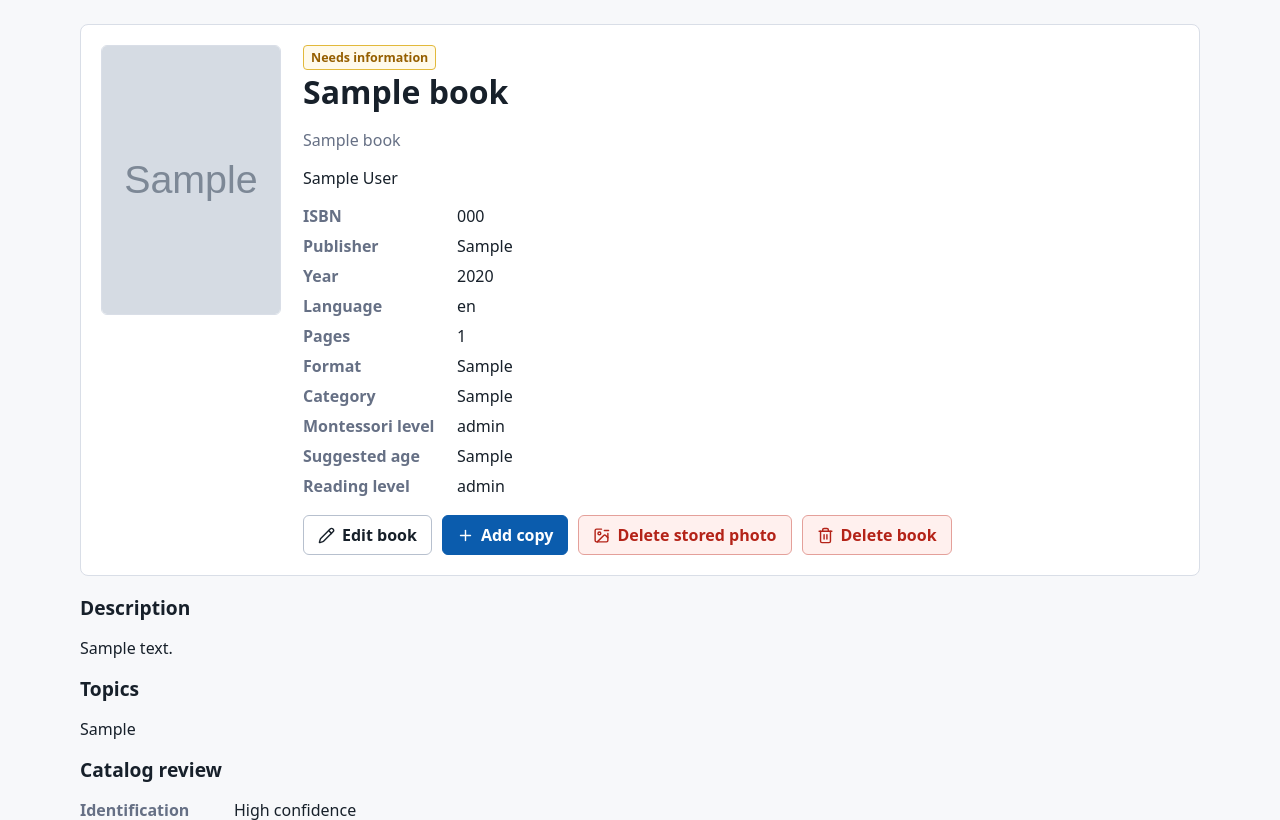
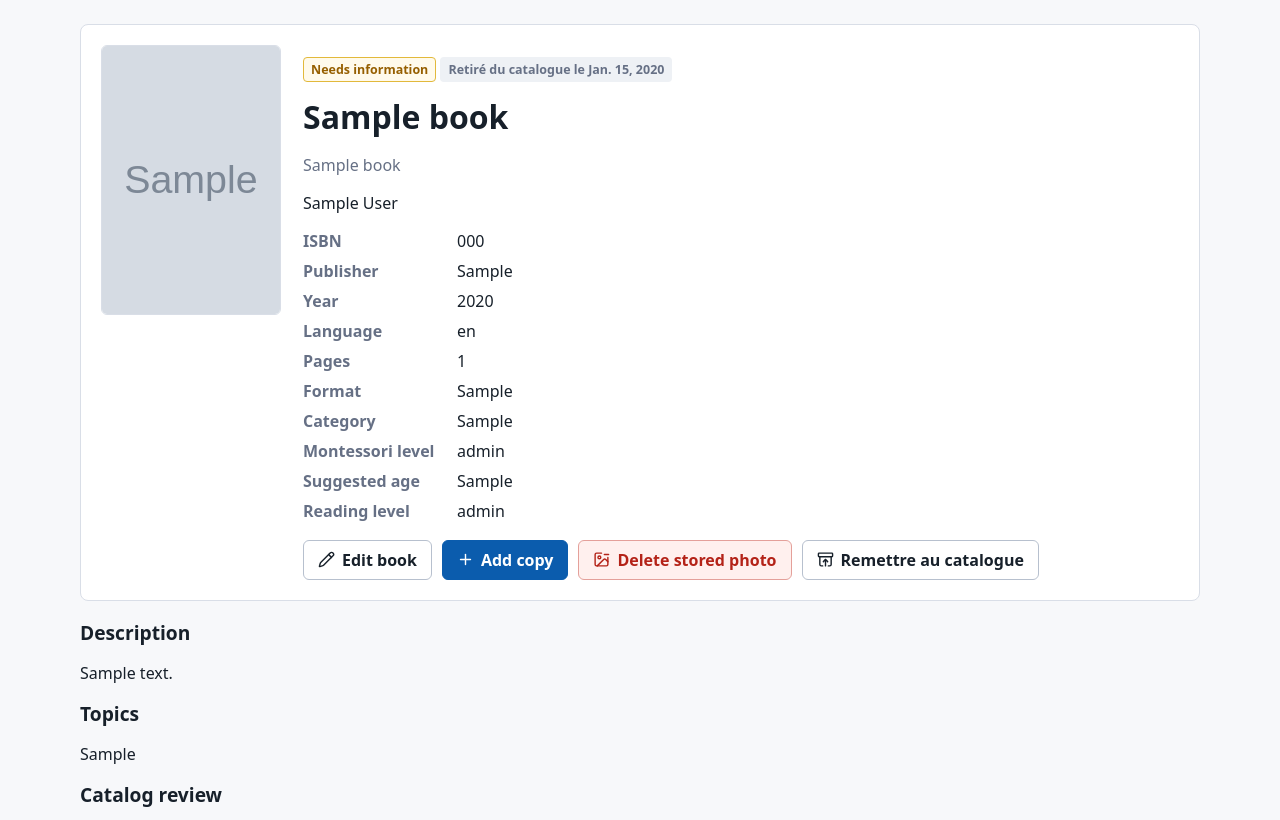
Before and after one commit to 10ps3udo10/biblio-ecole, a Django app: page /books/00000000-0000-0000-0000-000000000001/ in a window 1280 px wide. Shown: the part 64-884 px from the top of the page. Run offline with Django 5.2, Linux system fonts and the light colour scheme; a user stored in the database is signed in; data comes from the database, SQL or seed files in the repository; tables that the repository leaves empty hold one stand-in row (values such as "Sample post"); grey boxes marked "Sample" are stand-in pictures; parts of the project's set-up code (start-up, migrations or seed data) failed here and were passed over.

Commit message:
feat: retrait logique des livres et exemplaires
« Supprimer » devient « Retirer du catalogue » : date d'archivage,
statut archivé, historique des prêts conservé. Un exemplaire emprunté
affiche un avertissement et demande une confirmation ; il reste en
prêt et sera archivé à son retour. Liste des livres retirés et
remise au catalogue possible.

Co-Authored-By: Claude Opus 5.5 <noreply@anthropic.com>

```diff
--- a/library/models.py
+++ b/library/models.py
@@ -101,6 +101,8 @@ class Book(models.Model):
     review_notes = models.TextField(blank=True)
     bibliographic_source_url = models.URLField(blank=True)
     needs_information = models.BooleanField(default=False)
+    # Set when the book is removed from the catalogue; copies and loan history are kept.
+    archived_on = models.DateField(null=True, blank=True)
     cover_image = models.FileField(upload_to="covers/", blank=True)
     created_at = models.DateTimeField(auto_now_add=True)
     updated_at = models.DateTimeField(auto_now=True)
@@ -151,6 +153,8 @@ class Copy(models.Model):
     status = models.CharField(max_length=32, choices=Status.choices, default=Status.AVAILABLE)
     source_photo = models.CharField(max_length=255, blank=True)
     source_position = models.CharField(max_length=255, blank=True)
+    # Set when the copy is removed from the catalogue; a borrowed copy is archived on return.
+    archived_on = models.DateField(null=True, blank=True)
 
     class Meta:
         ordering = ["book__title", "copy_number"]
--- a/library/urls.py
+++ b/library/urls.py
@@ -20,6 +20,7 @@ urlpatterns = [
     path("books/<uuid:pk>/", views.book_detail, name="book_detail"),
     path("books/<uuid:pk>/edit/", views.book_edit, name="book_edit"),
     path("books/<uuid:pk>/delete/", views.delete_book, name="delete_book"),
+    path("books/<uuid:pk>/restore/", views.restore_book, name="restore_book"),
     path("books/<uuid:pk>/photo/delete/", views.delete_book_photo, name="delete_book_photo"),
     path("books/<uuid:book_pk>/copies/add/", views.add_copy, name="add_copy"),
     path("copies/<uuid:pk>/", views.copy_detail, name="copy_detail"),
--- a/library/views.py
+++ b/library/views.py
@@ -147,7 +147,7 @@ def _perform_circulation(copy, borrower, action, due_date=None):
         raise ValueError("This copy is checked out to a different borrower.")
     loan.return_date = timezone.localdate()
     loan.save(update_fields=["return_date"])
-    copy.status = Copy.Status.AVAILABLE
+    copy.status = Copy.Status.ARCHIVED if copy.archived_on else Copy.Status.AVAILABLE
     copy.save(update_fields=["status"])
     return f"Checked in {copy.book.title} from {borrower.full_name}."
 
@@ -231,9 +231,9 @@ def _circulation_context(form, **extra):
 @staff_member_required(login_url="staff_login")
 def dashboard(request):
     active_loans = Loan.objects.filter(return_date__isnull=True)
-    total_copies = Copy.objects.count()
+    total_copies = Copy.objects.exclude(status=Copy.Status.ARCHIVED).count()
     available_copies = Copy.objects.filter(status=Copy.Status.AVAILABLE).count()
-    unavailable_copies = Copy.objects.filter(status__in=[Copy.Status.DAMAGED, Copy.Status.ARCHIVED]).count()
+    unavailable_copies = Copy.objects.filter(status=Copy.Status.DAMAGED).count()
     today = timezone.localdate()
     circulation_days = []
     for days_ago in range(6, -1, -1):
@@ -249,7 +249,7 @@ def dashboard(request):
         [item["checkouts"] for item in circulation_days] + [item["returns"] for item in circulation_days] + [1]
     )
     context = {
-        "total_books": Book.objects.count(),
+        "total_books": Book.objects.filter(archived_on__isnull=True).count(),
         "total_copies": total_copies,
         "available_copies": available_copies,
         "unavailable_copies": unavailable_copies,
@@ -328,7 +328,8 @@ def book_list(request):
         sort = "title"
     if direction not in {"asc", "desc"}:
         direction = "asc"
-    books = Book.objects.annotate(
+    show_archived = request.GET.get("archived") == "1"
+    books = Book.objects.filter(archived_on__isnull=not show_archived).annotate(
         copy_count=Count("copies"),
         available_count=Count("copies", filter=Q(copies__status=Copy.Status.AVAILABLE)),
     )
@@ -376,7 +377,7 @@ def book_list(request):
     return render(
         request,
         "library/book_list.html",
-        {"books": books, "query": query, "sort": sort, "direction": direction, "sort_headers": sort_headers},
+        {"books": books, "query": query, "sort": sort, "direction": direction, "sort_headers": sort_headers, "show_archived": show_archived},
     )
 
 
@@ -475,19 +476,50 @@ def book_detail(request, pk):
     )
 
 
+def _archive_copy(copy, today):
+    """Remove a copy from the catalogue; a borrowed copy stays on loan and is archived when returned."""
+    copy.archived_on = copy.archived_on or today
+    if not copy.loans.filter(return_date__isnull=True).exists():
+        copy.status = Copy.Status.ARCHIVED
+    copy.save(update_fields=["archived_on", "status"])
+
+
+def _confirm_removal(request, target, active_loans):
+    return render(request, "library/remove_confirm.html", {"target": target, "active_loans": active_loans})
+
+
 @staff_member_required(login_url="staff_login")
 @require_POST
 def delete_book(request, pk):
-    book = get_object_or_404(Book, pk=pk)
-    loans = Loan.objects.filter(copy__book=book)
-    if loans.filter(return_date__isnull=True).exists():
-        messages.error(request, "This book cannot be deleted while a copy is checked out.")
-        return redirect(book)
-    title = book.title
-    loans.delete()
-    book.delete()
-    messages.success(request, f"Deleted {title}, its copies, and its loan history.")
-    return redirect("book_list")
+    """Retire un livre du catalogue sans rien effacer ; un livre emprunté demande une confirmation."""
+    with transaction.atomic():
+        book = get_object_or_404(Book.objects.select_for_update(), pk=pk)
+        active_loans = Loan.objects.filter(copy__book=book, return_date__isnull=True).select_related("copy", "borrower")
+        if active_loans.exists() and request.POST.get("confirm_borrowed") != "1":
+            return _confirm_removal(request, book, active_loans)
+        today = timezone.localdate()
+        book.archived_on = today
+        book.save(update_fields=["archived_on"])
+        for copy in book.copies.select_for_update():
+            _archive_copy(copy, today)
+    messages.success(request, f"« {book.title} » est retiré du catalogue. Son historique d'emprunts est conservé.")
+    return redirect(book)
+
+
+@staff_member_required(login_url="staff_login")
+@require_POST
+def restore_book(request, pk):
+    with transaction.atomic():
+        book = get_object_or_404(Book.objects.select_for_update(), pk=pk)
+        book.archived_on = None
+        book.save(update_fields=["archived_on"])
+        for copy in book.copies.select_for_update().filter(archived_on__isnull=False):
+            copy.archived_on = None
+            if copy.status == Copy.Status.ARCHIVED:
+                copy.status = Copy.Status.AVAILABLE
+            copy.save(update_fields=["archived_on", "status"])
+    messages.success(request, f"« {book.title} » est de retour dans le catalogue.")
+    return redirect(book)
 
 
 @staff_member_required(login_url="staff_login")
@@ -737,20 +769,15 @@ def correct_loan_borrower(request, pk):
 @staff_member_required(login_url="staff_login")
 @require_POST
 def delete_copy(request, pk):
+    """Retire un exemplaire du catalogue sans effacer son historique."""
     with transaction.atomic():
         copy = get_object_or_404(Copy.objects.select_for_update().select_related("book"), pk=pk)
-        book = Book.objects.select_for_update().get(pk=copy.book_id)
-        if copy.loans.filter(return_date__isnull=True).exists():
-            messages.error(request, "This copy cannot be deleted while it is checked out.")
-            return redirect(copy)
-        if Copy.objects.filter(book=book).count() <= 1:
-            messages.error(request, "The last copy cannot be deleted separately. Delete the book instead.")
-            return redirect(copy)
-        copy_number = copy.copy_number
-        copy.loans.all().delete()
-        copy.delete()
-    messages.success(request, f"Deleted copy #{copy_number} of {book.title} and its loan history.")
-    return redirect(book)
+        active_loans = copy.loans.filter(return_date__isnull=True).select_related("copy", "borrower")
+        if active_loans.exists() and request.POST.get("confirm_borrowed") != "1":
+            return _confirm_removal(request, copy, active_loans)
+        _archive_copy(copy, timezone.localdate())
+    messages.success(request, f"L'exemplaire n°{copy.copy_number} de « {copy.book.title} » est retiré. Son historique est conservé.")
+    return redirect(copy.book)
 
 
 @staff_member_required(login_url="staff_login")
--- a/templates/library/book_detail.html
+++ b/templates/library/book_detail.html
@@ -5,17 +5,18 @@
   <div>{% if book.cover_image %}<img class="cover" src="{{ book.cover_image.url }}" alt="">{% else %}<div class="cover placeholder">No cover</div>{% endif %}</div>
   <div>
     <span class="catalog-status {% if book.needs_information %}incomplete{% else %}complete{% endif %}">{% if book.needs_information %}Needs information{% else %}Complete{% endif %}</span>
+    {% if book.archived_on %}<p class="status-badge inactive">Retiré du catalogue le {{ book.archived_on }}</p>{% endif %}
     <h1>{{ book.title }}</h1>
     {% if book.subtitle %}<p class="muted">{{ book.subtitle }}</p>{% endif %}
     <p>{{ book.authors }}</p>
     <dl class="meta"><dt>ISBN</dt><dd>{{ book.isbn13|default:book.isbn10|default:"Not set" }}</dd><dt>Publisher</dt><dd>{{ book.publisher|default:"Not set" }}</dd><dt>Year</dt><dd>{{ book.publication_year|default:"Not set" }}</dd><dt>Language</dt><dd>{{ book.language|default:"Not set" }}</dd>{% if book.page_count %}<dt>Pages</dt><dd>{{ book.page_count }}</dd>{% endif %}{% if book.format %}<dt>Format</dt><dd>{{ book.format }}</dd>{% endif %}{% if book.category %}<dt>Category</dt><dd>{{ book.category }}</dd>{% endif %}{% if book.montessori_levels %}<dt>Montessori level</dt><dd>{{ book.montessori_levels }}</dd>{% endif %}{% if book.suggested_age_range %}<dt>Suggested age</dt><dd>{{ book.suggested_age_range }}</dd>{% endif %}{% if book.suggested_reading_level %}<dt>Reading level</dt><dd>{{ book.suggested_reading_level }}</dd>{% endif %}</dl>
-    <div class="actions"><a class="button" href="{% url 'book_edit' book.pk %}"><i data-lucide="pencil" aria-hidden="true"></i>Edit book</a><a class="button primary" href="{% url 'add_copy' book.pk %}"><i data-lucide="plus" aria-hidden="true"></i>Add copy</a>{% if book.cover_image %}<form method="post" action="{% url 'delete_book_photo' book.pk %}">{% csrf_token %}<button class="button danger" onclick="return confirm('Delete this stored photo?')"><i data-lucide="image-minus" aria-hidden="true"></i>Delete stored photo</button></form>{% endif %}{% if not has_active_loans %}<form method="post" action="{% url 'delete_book' book.pk %}">{% csrf_token %}<button class="button danger" onclick="return confirm('Delete this book, all copies, and loan history?')"><i data-lucide="trash-2" aria-hidden="true"></i>Delete book</button></form>{% endif %}</div>
+    <div class="actions"><a class="button" href="{% url 'book_edit' book.pk %}"><i data-lucide="pencil" aria-hidden="true"></i>Edit book</a><a class="button primary" href="{% url 'add_copy' book.pk %}"><i data-lucide="plus" aria-hidden="true"></i>Add copy</a>{% if book.cover_image %}<form method="post" action="{% url 'delete_book_photo' book.pk %}">{% csrf_token %}<button class="button danger" onclick="return confirm('Delete this stored photo?')"><i data-lucide="image-minus" aria-hidden="true"></i>Delete stored photo</button></form>{% endif %}{% if book.archived_on %}<form method="post" action="{% url 'restore_book' book.pk %}">{% csrf_token %}<button class="button"><i data-lucide="archive-restore" aria-hidden="true"></i>Remettre au catalogue</button></form>{% else %}<form method="post" action="{% url 'delete_book' book.pk %}">{% csrf_token %}<button class="button danger" onclick="return confirm('Retirer ce livre du catalogue ? Son historique d\'emprunts sera conservé.')"><i data-lucide="archive" aria-hidden="true"></i>Retirer du catalogue</button></form>{% endif %}</div>
     {% if has_active_loans %}<p class="muted">Return all checked-out copies before deleting this book.</p>{% endif %}
   </div>
 </section>
 {% if book.description %}<section><h2>Description</h2><p>{{ book.description }}</p></section>{% endif %}
 {% if book.topics %}<section><h2>Topics</h2><p>{{ book.topics }}</p></section>{% endif %}
 {% if book.review_notes or book.identification_confidence or book.bibliographic_source_url %}<section><h2>Catalog review</h2><dl class="meta">{% if book.identification_confidence %}<dt>Identification</dt><dd>{{ book.get_identification_confidence_display }} confidence</dd>{% endif %}{% if book.review_notes %}<dt>Review notes</dt><dd>{{ book.review_notes }}</dd>{% endif %}{% if book.bibliographic_source_url %}<dt>Source</dt><dd><a href="{{ book.bibliographic_source_url }}" target="_blank" rel="noreferrer">Open bibliographic source</a></dd>{% endif %}</dl></section>{% endif %}
-<section><h2>Copies</h2><div class="table-wrap"><table><thead><tr>{% for header in sort_headers %}<th scope="col"{% if header.active %} aria-sort="{% if header.direction == 'asc' %}ascending{% else %}descending{% endif %}"{% endif %}><a class="sort-link{% if header.active %} active{% endif %}" href="?sort={{ header.key }}&amp;direction={{ header.next_direction }}">{{ header.label }}{% if header.active %}<span aria-hidden="true">{% if header.direction == "asc" %}&uarr;{% else %}&darr;{% endif %}</span>{% endif %}</a></th>{% endfor %}<th scope="col"><span class="visually-hidden">Actions</span></th></tr></thead><tbody>{% for copy in copies %}<tr><td><a href="{{ copy.get_absolute_url }}">#{{ copy.copy_number }}</a></td><td>{{ copy.get_status_display }}</td><td>{{ copy.shelf_location }}</td><td>{{ copy.get_condition_display }}</td><td><div class="table-actions"><a href="{% url 'label' 'copy' copy.pk %}"><i data-lucide="printer" aria-hidden="true"></i>Print QR</a>{% if has_multiple_copies and not copy.has_active_loan %}<form method="post" action="{% url 'delete_copy' copy.pk %}">{% csrf_token %}<button class="link-danger" onclick="return confirm('Delete only copy #{{ copy.copy_number }} and its loan history?')"><i data-lucide="trash-2" aria-hidden="true"></i>Delete copy</button></form>{% endif %}</div></td></tr>{% empty %}<tr><td colspan="5">No copies.</td></tr>{% endfor %}</tbody></table></div></section>
+<section><h2>Copies</h2><div class="table-wrap"><table><thead><tr>{% for header in sort_headers %}<th scope="col"{% if header.active %} aria-sort="{% if header.direction == 'asc' %}ascending{% else %}descending{% endif %}"{% endif %}><a class="sort-link{% if header.active %} active{% endif %}" href="?sort={{ header.key }}&amp;direction={{ header.next_direction }}">{{ header.label }}{% if header.active %}<span aria-hidden="true">{% if header.direction == "asc" %}&uarr;{% else %}&darr;{% endif %}</span>{% endif %}</a></th>{% endfor %}<th scope="col"><span class="visually-hidden">Actions</span></th></tr></thead><tbody>{% for copy in copies %}<tr><td><a href="{{ copy.get_absolute_url }}">#{{ copy.copy_number }}</a></td><td>{{ copy.get_status_display }}</td><td>{{ copy.shelf_location }}</td><td>{{ copy.get_condition_display }}</td><td><div class="table-actions"><a href="{% url 'label' 'copy' copy.pk %}"><i data-lucide="printer" aria-hidden="true"></i>Print QR</a>{% if not copy.archived_on %}<form method="post" action="{% url 'delete_copy' copy.pk %}">{% csrf_token %}<button class="link-danger" onclick="return confirm('Retirer l\'exemplaire n°{{ copy.copy_number }} ? Son historique sera conservé.')"><i data-lucide="archive" aria-hidden="true"></i>Retirer</button></form>{% endif %}</div></td></tr>{% empty %}<tr><td colspan="5">No copies.</td></tr>{% endfor %}</tbody></table></div></section>
 <section><h2>Loan history</h2><ul class="plain-list">{% for loan in loans %}<li>{{ loan.copy }} to {{ loan.borrower.full_name }} on {{ loan.checkout_date }}</li>{% empty %}<li>No loans yet.</li>{% endfor %}</ul></section>
 {% endblock %}
--- a/templates/library/book_list.html
+++ b/templates/library/book_list.html
@@ -2,10 +2,11 @@
 {% block title %}Books - School Library{% endblock %}
 {% block content %}
 <section class="hero compact">
-  <h1>Books</h1>
+  <h1>{% if show_archived %}Livres retirés du catalogue{% else %}Books{% endif %}</h1>
   <div class="actions">
     <a class="button primary" href="{% url 'photo_intake' %}"><i data-lucide="camera" aria-hidden="true"></i>Add from photo</a><a class="button" href="{% url 'book_create' %}"><i data-lucide="keyboard" aria-hidden="true"></i>Add manually</a>
     <a class="button" href="{% url 'import_books' %}"><i data-lucide="upload" aria-hidden="true"></i>Import CSV</a>
+    {% if show_archived %}<a class="button" href="{% url 'book_list' %}"><i data-lucide="library" aria-hidden="true"></i>Catalogue</a>{% else %}<a class="button" href="?archived=1"><i data-lucide="archive" aria-hidden="true"></i>Livres retirés</a>{% endif %}
     <a class="button" href="{% url 'export_books_csv' %}"><i data-lucide="download" aria-hidden="true"></i>Export CSV</a>
     <span class="bulk-cover-action"><button class="button" id="fetch-covers" type="submit" form="cover-fetch-form"><i data-lucide="images" aria-hidden="true"></i>Fetch missing covers</button><small id="cover-selection-count" aria-live="polite">0 selected</small></span>
   </div>
--- a/templates/library/copy_detail.html
+++ b/templates/library/copy_detail.html
@@ -1,7 +1,7 @@
 {% extends "library/base.html" %}
 {% block title %}Copy {{ copy.copy_number }} - School Library{% endblock %}
 {% block content %}
-<section class="hero compact"><h1>{{ copy.book.title }} #{{ copy.copy_number }}</h1><div class="actions"><a class="button" href="{{ copy.book.get_absolute_url }}"><i data-lucide="book-open" aria-hidden="true"></i>View book</a><a class="button" href="{% url 'copy_edit' copy.pk %}"><i data-lucide="pencil" aria-hidden="true"></i>Edit copy</a><a class="button" href="{% url 'label' 'copy' copy.pk %}"><i data-lucide="printer" aria-hidden="true"></i>Print QR</a>{% if has_multiple_copies and not active_loan %}<form method="post" action="{% url 'delete_copy' copy.pk %}">{% csrf_token %}<button class="button danger" onclick="return confirm('Delete only copy #{{ copy.copy_number }} and its loan history?')"><i data-lucide="trash-2" aria-hidden="true"></i>Delete copy</button></form>{% endif %}</div></section>
+<section class="hero compact"><h1>{{ copy.book.title }} #{{ copy.copy_number }}</h1><div class="actions"><a class="button" href="{{ copy.book.get_absolute_url }}"><i data-lucide="book-open" aria-hidden="true"></i>View book</a><a class="button" href="{% url 'copy_edit' copy.pk %}"><i data-lucide="pencil" aria-hidden="true"></i>Edit copy</a><a class="button" href="{% url 'label' 'copy' copy.pk %}"><i data-lucide="printer" aria-hidden="true"></i>Print QR</a>{% if copy.archived_on %}<span class="status-badge inactive">Retiré le {{ copy.archived_on }}</span>{% else %}<form method="post" action="{% url 'delete_copy' copy.pk %}">{% csrf_token %}<button class="button danger" onclick="return confirm('Retirer l\'exemplaire n°{{ copy.copy_number }} du catalogue ? Son historique sera conservé.')"><i data-lucide="archive" aria-hidden="true"></i>Retirer l'exemplaire</button></form>{% endif %}</div></section>
 <dl class="meta"><dt>Status</dt><dd>{{ copy.get_status_display }}</dd><dt>Shelf</dt><dd>{{ copy.shelf_location|default:"Not set" }}</dd><dt>Condition</dt><dd>{{ copy.get_condition_display }}</dd><dt>QR payload</dt><dd><code>{{ copy.qr_code }}</code></dd></dl>
 {% if copy.source_photo %}<section><h2>Import source</h2><dl class="meta"><dt>Photo</dt><dd>{{ copy.source_photo }}</dd>{% if copy.source_position %}<dt>Position</dt><dd>{{ copy.source_position }}</dd>{% endif %}</dl></section>{% endif %}
 {% if active_loan %}<section class="current-loan-panel"><div><span class="eyebrow">On loan now</span><h2>Current borrower</h2><p><a href="{{ active_loan.borrower.get_absolute_url }}">{{ active_loan.borrower.full_name }}</a> · Due {{ active_loan.due_date }}</p></div>{% if request.user.is_staff %}<a class="button" href="{% url 'correct_loan_borrower' active_loan.pk %}"><i data-lucide="user-round-pen" aria-hidden="true"></i>Change borrower</a>{% endif %}</section>{% endif %}
```
Also changed, not shown: templates/library/remove_confirm.html (added, +22 -0 lines), tests/test_book_removal.py (added, +102 -0 lines), tests/test_views.py (+0 -91 lines), library/migrations/0016_archive_books.py (added).
